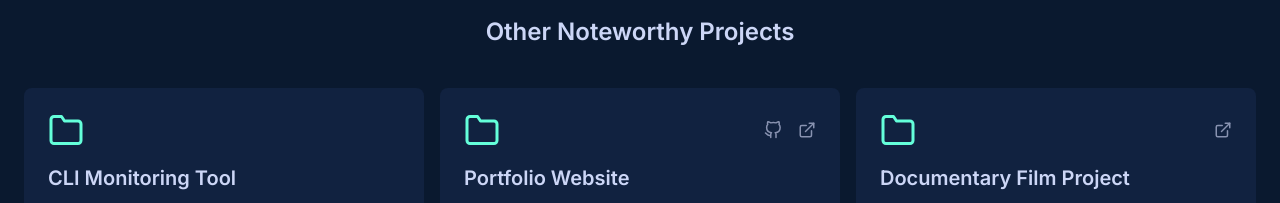
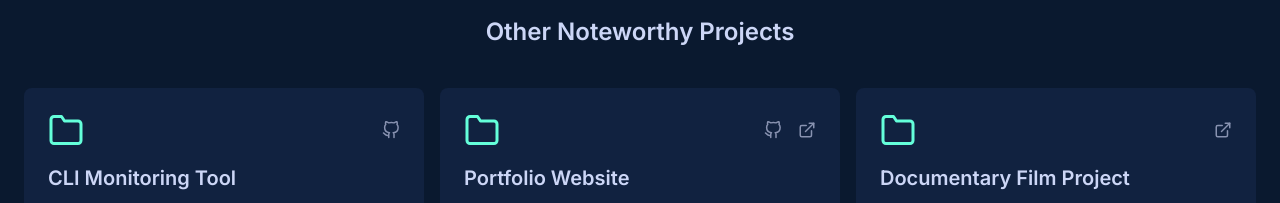
Before and after one commit to wesdalton/portfolio-site, a Next.js app: page / in a window 1280 px wide. Shown: the part 3340-3543 px from the top of the page. Built offline with nearby package versions, Linux system fonts and the light colour scheme; no server answers.

Commit message:
Add GitHub repo link to CLI Monitoring Tool project

```diff
--- a/src/components/Projects.tsx
+++ b/src/components/Projects.tsx
@@ -52,7 +52,8 @@ export default function Projects() {
     {
       title: 'CLI Monitoring Tool',
       description: 'Developed a command-line interface tool for monitoring product releases and inventory changes across multiple retailers, using reverse engineering techniques to access public endpoints.',
-      technologies: ['Python', 'API Integration', 'CLI Design', 'Real-time Monitoring']
+      technologies: ['Python', 'API Integration', 'CLI Design', 'Real-time Monitoring'],
+      github: 'https://github.com/wesdalton/gamma'
     },
     {
       title: 'Portfolio Website',
```
